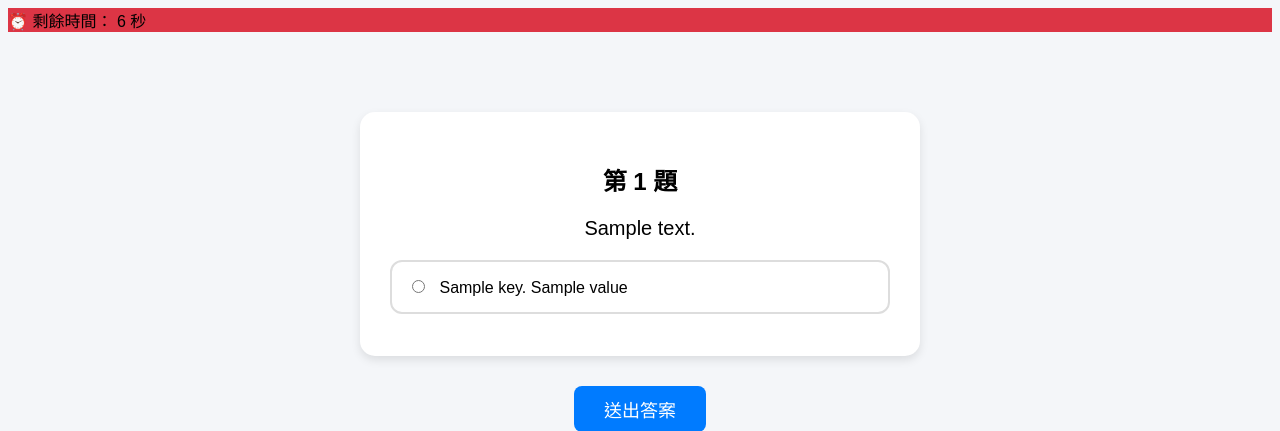
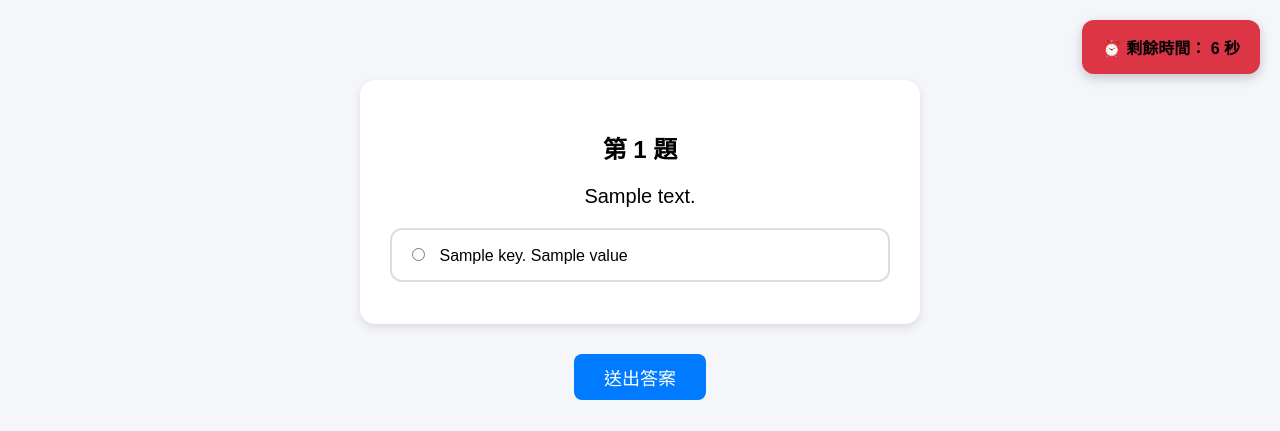
Before and after one commit to CBF113045/django-ds-quiz, a Django app: template quiz/templates/quiz/quiz.html in a window 1280 px wide. Shown: the top 431 px of the page. Run offline with Django 5.2, Linux system fonts and the light colour scheme; the template is opened without the code that fills it: most values are stand-ins (such as "Sample title", 1, 10 or a date in 2020).

Commit message:
Update style.css

```diff
--- a/quiz/static/quiz/style.css
+++ b/quiz/static/quiz/style.css
@@ -59,3 +59,23 @@
 button:hover{
     transform: scale(1.05);
 }
+
+.timer-box{
+    position: fixed;
+    top: 20px;
+    right: 20px;
+
+    background: #fdfdfd;
+    color: rgb(0, 0, 0);
+
+    padding: 15px 20px;
+
+    border-radius: 12px;
+
+    font-size: 16px;
+    font-weight: bold;
+
+    box-shadow: 0 4px 12px rgba(0,0,0,0.2);
+
+    z-index: 999;
+}
```
